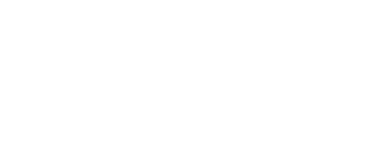
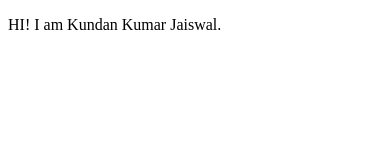
Before and after one commit to Kundan-K-Jaiswal/css-journey, a plain HTML site: page explore-responsive/index.html in a window 390 px wide. Drawn offline with Linux system fonts and the light colour scheme.

Commit message:
index.html File Updated -> explore-responsive

```diff
--- a/explore-responsive/index.html
+++ b/explore-responsive/index.html
@@ -7,6 +7,8 @@
   <link rel="stylesheet" href="styles.css">
 </head>
 <body>
-
+  <div>
+    <p>HI! I am Kundan Kumar Jaiswal.</p>
+  </div>
 </body>
 </html>
```
